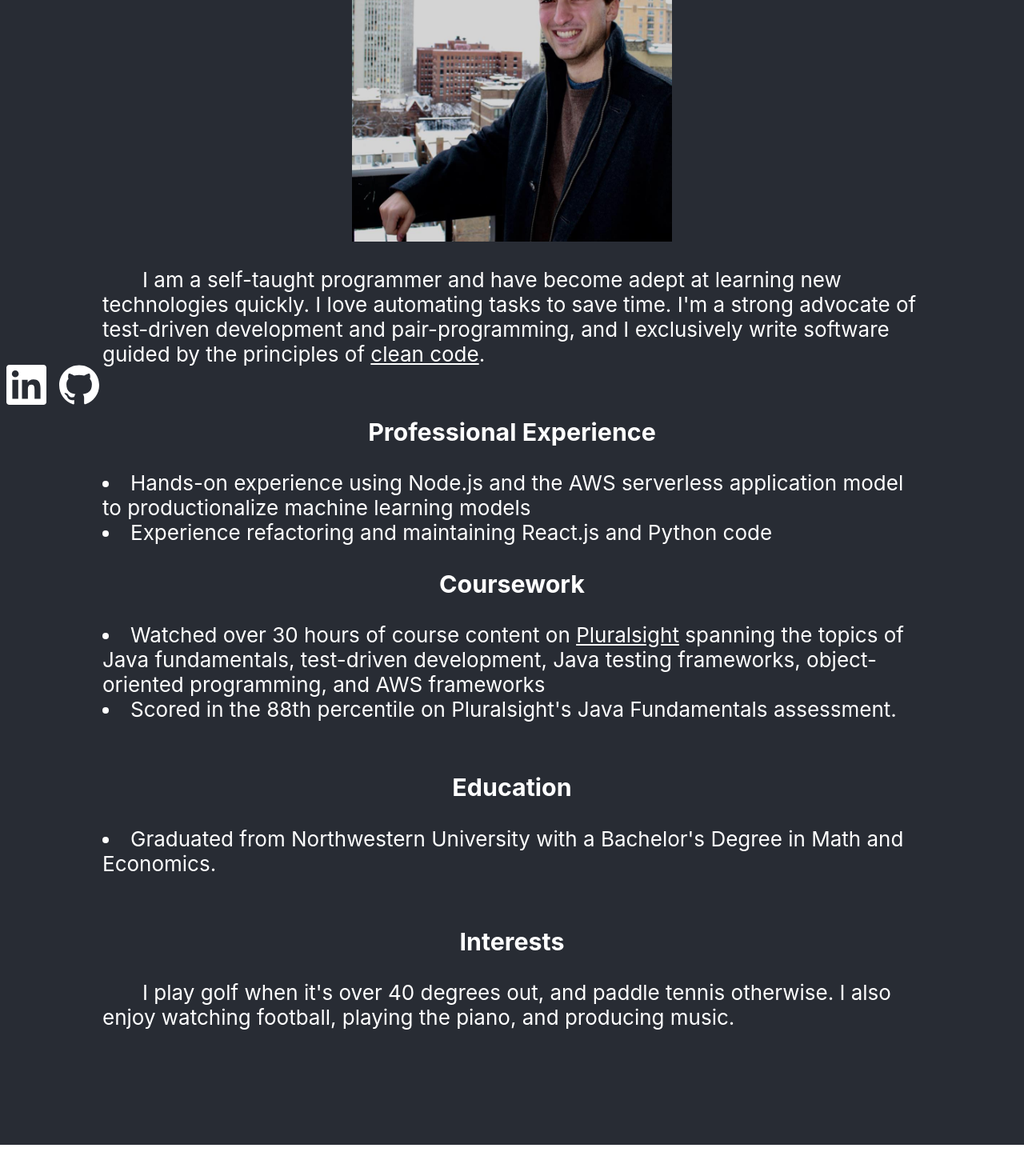
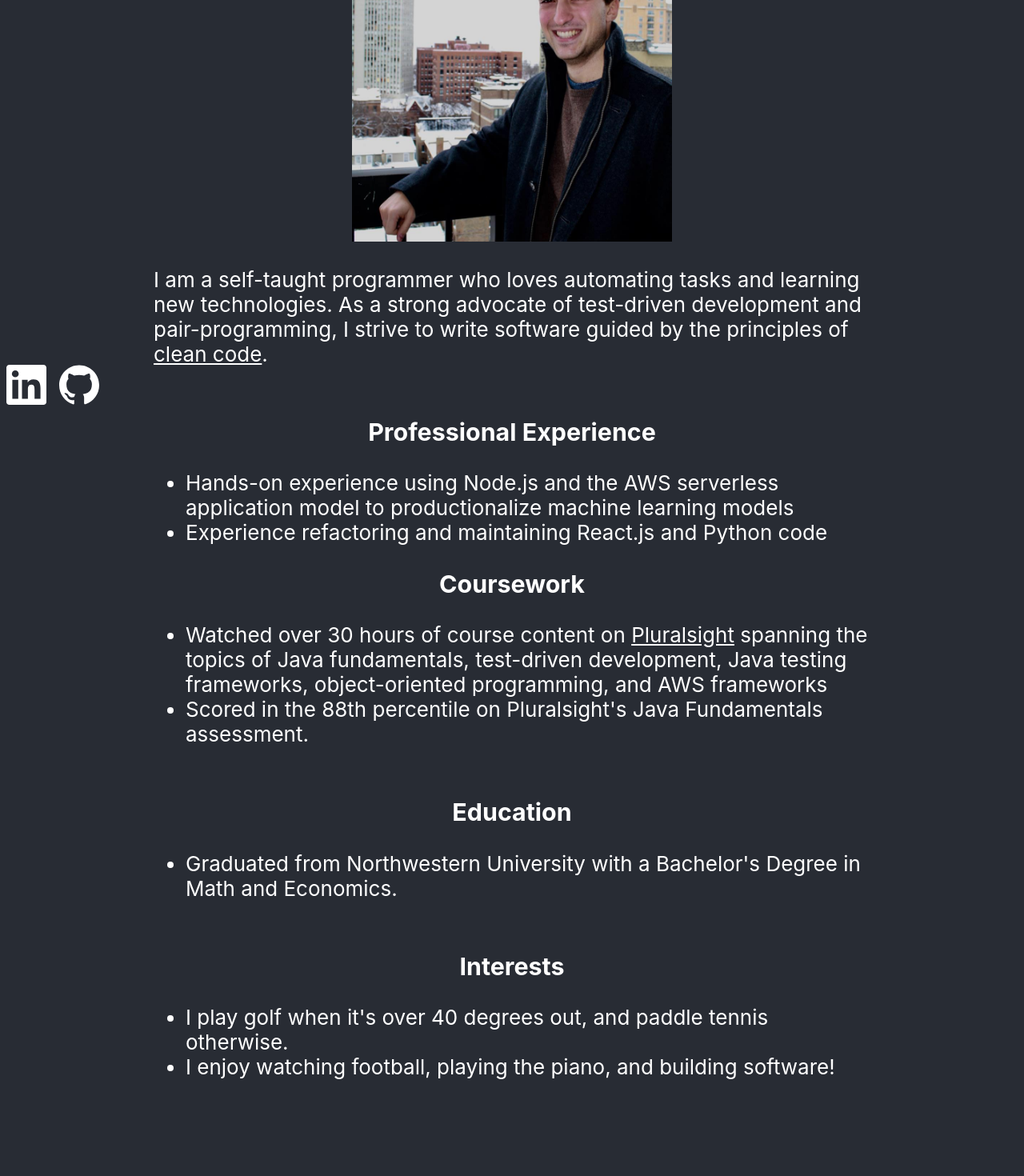
Before and after one commit to danadajian/Personal-Website, a React (Create React App) app: page /about in a window 1280 px wide. Shown: the part 282-1752 px from the top of the page at 80% size. Before the commit the page ends 1713 px from the top, so only its background shows below. Built offline with nearby package versions, Linux system fonts and the light colour scheme.

Commit message:
* fixed wording and alignment

```diff
--- a/src/components/About/About.css
+++ b/src/components/About/About.css
@@ -1,6 +1,5 @@
 .About p {
     text-align: left;
-    text-indent: 50px;
 }
 
 .About li {
@@ -12,7 +11,7 @@
 }
 
 .About body {
-    margin: 5% 10%;
+    margin: 5% 15%;
 }
 
 .About img {
--- a/src/components/About/About.tsx
+++ b/src/components/About/About.tsx
@@ -20,9 +20,9 @@ export const About = (props: { selectedButton: string, changeSelectedButton: any
                         <body>
                         <img src={headshot} alt='Headshot'/>
                         <p>
-                            I am a self-taught programmer and have become adept at learning new technologies quickly. I
-                            love automating tasks to save time. I'm a strong advocate of test-driven development and
-                            pair-programming, and I exclusively write software guided by the principles of <a
+                            I am a self-taught programmer who loves automating tasks and learning new
+                            technologies. As a strong advocate of test-driven development and
+                            pair-programming, I strive to write software guided by the principles of <a
                             href={CLEAN_CODE_LINK} target={"_blank"} rel={"noopener noreferrer"}>clean code</a>.
                         </p>
                         </body>
@@ -30,6 +30,7 @@ export const About = (props: { selectedButton: string, changeSelectedButton: any
                     <section>
                         <body>
                         <h3>Professional Experience</h3>
+                        <ul>
                             <li>
                                 Hands-on experience using Node.js and the AWS serverless application model to
                                 productionalize machine learning models
@@ -37,7 +38,9 @@ export const About = (props: { selectedButton: string, changeSelectedButton: any
                             <li>
                                 Experience refactoring and maintaining React.js and Python code
                             </li>
+                        </ul>
                         <h3>Coursework</h3>
+                        <ul>
                             <li>
                                 Watched over 30 hours of course
                                 content on <a href={PLURALSIGHT_LINK} target={"_blank"}
@@ -48,24 +51,30 @@ export const About = (props: { selectedButton: string, changeSelectedButton: any
                             <li>
                                 Scored in the 88th percentile on Pluralsight's Java Fundamentals assessment.
                             </li>
+                        </ul>
                         </body>
                     </section>
                     <section>
                         <body>
                         <h3>Education</h3>
+                        <ul>
                             <li>
                                 Graduated from Northwestern University with a Bachelor's Degree in Math and Economics.
                             </li>
+                        </ul>
                         </body>
                     </section>
                     <section>
                         <body>
                         <h3>Interests</h3>
-                        <p>
-                            I play golf when it's over 40 degrees out, and paddle tennis otherwise. I also enjoy
-                            watching
-                            football, playing the piano, and producing music.
-                        </p>
+                        <ul>
+                            <li>
+                                I play golf when it's over 40 degrees out, and paddle tennis otherwise.
+                            </li>
+                            <li>
+                                I enjoy watching football, playing the piano, and building software!
+                            </li>
+                        </ul>
                         </body>
                     </section>
                 </div>
--- a/src/components/Home/Home.tsx
+++ b/src/components/Home/Home.tsx
@@ -12,7 +12,10 @@ export const Home = (props: {selectedButton: string, changeSelectedButton: any})
                 <Navbar selectedButton={selectedButton} changeSelectedButton={changeSelectedButton}/>
                 <h1>Dan Adajian</h1>
                 <p>
-                    Welcome to my site! I'm a software developer from Chicago, IL.
+                    I'm a software developer from Chicago, IL.
+                </p>
+                <p>
+                    Welcome to my site!
                 </p>
                 <Links/>
             </div>
--- a/src/components/Projects/Projects.css
+++ b/src/components/Projects/Projects.css
@@ -1,6 +1,5 @@
 .Projects p {
     text-align: left;
-    text-indent: 50px;
 }
 
 .Projects a {
@@ -13,7 +12,7 @@
 }
 
 .Projects body {
-    margin: 5vh 12%;
+    margin: 5vh 15%;
 }
 
 .Projects img {
--- a/src/components/Resume/Resume.css
+++ b/src/components/Resume/Resume.css
@@ -4,6 +4,6 @@
 }
 
 .Resume iframe {
-    height: 140vh;
-    width: 110vh;
+    height: 1025px;
+    width: 780px;
 }
```
Lines whose indentation alone changed are shown as unchanged.
